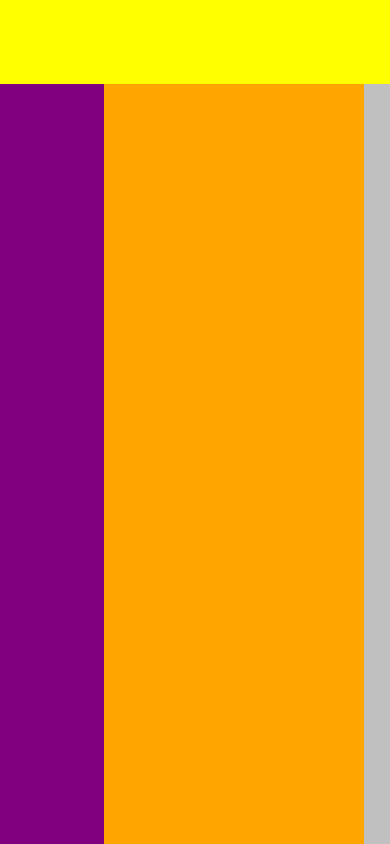
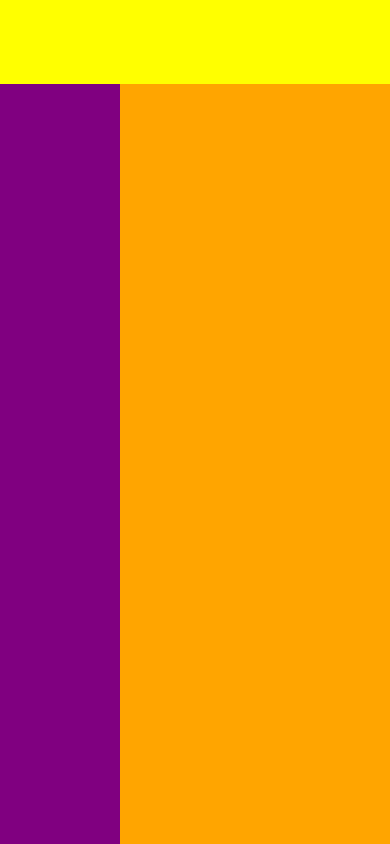
Before and after one commit to brokensythe/boolean-uk-html-popular-page-layouts, a website: page Gmail/Gmail.html in a window 390 px wide. Drawn offline with Linux system fonts and the light colour scheme.

Commit message:
responsiveness added to Gmail link

```diff
--- a/Gmail/Gmailstyle.css
+++ b/Gmail/Gmailstyle.css
@@ -35,3 +35,16 @@
   grid-area: .right-menu;
   background-color: silver;
 }
+
+@media screen and (max-width: 760px) {
+  .container {
+    display: grid;
+    grid-template:
+      "header header  " 1fr
+      "left-menu main " 9fr /
+      4fr 9fr;
+
+    width: 100vw;
+    height: 100vh;
+  }
+}
```
